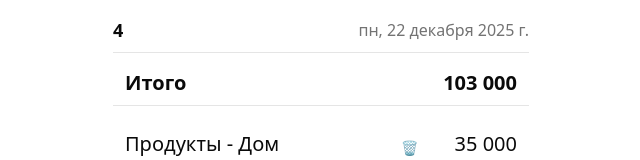
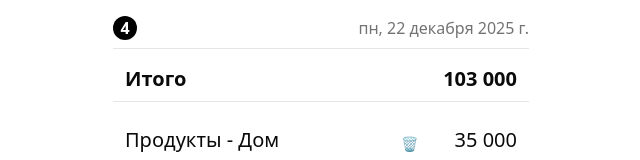
Before and after one commit to Hama-Gama/mini-money-balance, a React (Vite) app: page / in a window 1280 px wide. Shown: the top 160 px of the page, without its empty margins (319-959 px from the left). Built offline with nearby package versions, Linux system fonts and the light colour scheme.

Commit message:
style: week number circle

```diff
--- a/src/components/Header.tsx
+++ b/src/components/Header.tsx
@@ -9,7 +9,22 @@ export const Header = () => {
 
 	return (
 		<div className='flex items-center justify-between border-b pb-2'>
-			<div className='text-lg font-semibold'>{weekNumber}</div>
+			{/* Номер недели в круге */}
+			<div
+				className='
+          w-6
+          h-6
+          flex
+          items-center
+          justify-center
+          rounded-full
+          bg-black
+          text-white
+          font-semibold
+        '
+			>
+				{weekNumber}
+			</div>
 
 			<div className='text-base text-muted-foreground'>
 				{date.toLocaleDateString('ru-RU', {
```
